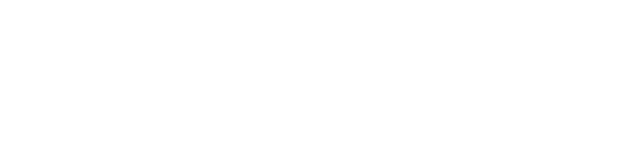
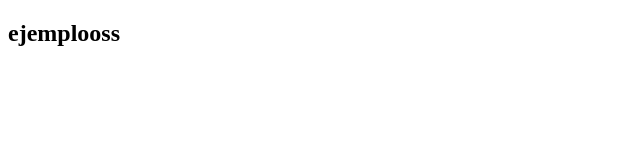
Before and after one commit to efrainloera/webprofesional1, a plain HTML site: page index.html in a window 1280 px wide. Shown: the whole page, without its empty margins (0-640 px from the left). Drawn offline with Linux system fonts and the light colour scheme.

Commit message:
se agrego

```diff
--- a/index.html
+++ b/index.html
@@ -7,6 +7,6 @@
     <title>codigos git</title>
 </head>
 <body>
-
+    <h2>ejemplooss</h2>
 </body>
 </html>
```
